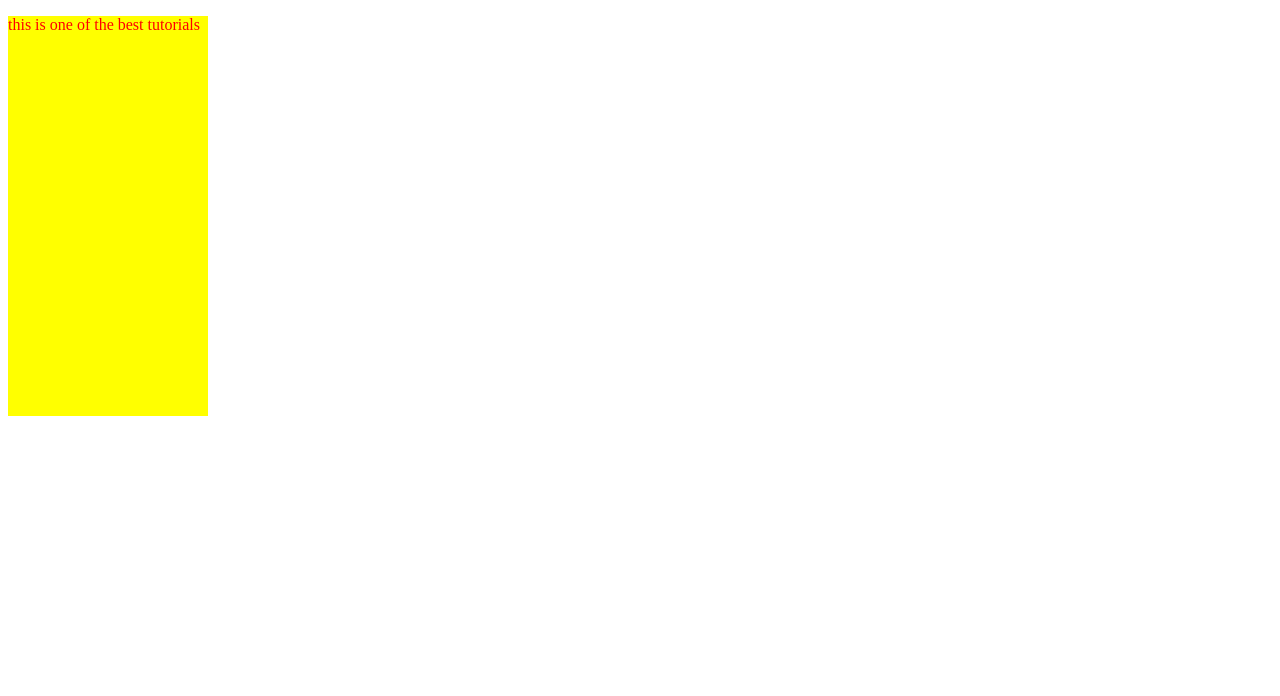
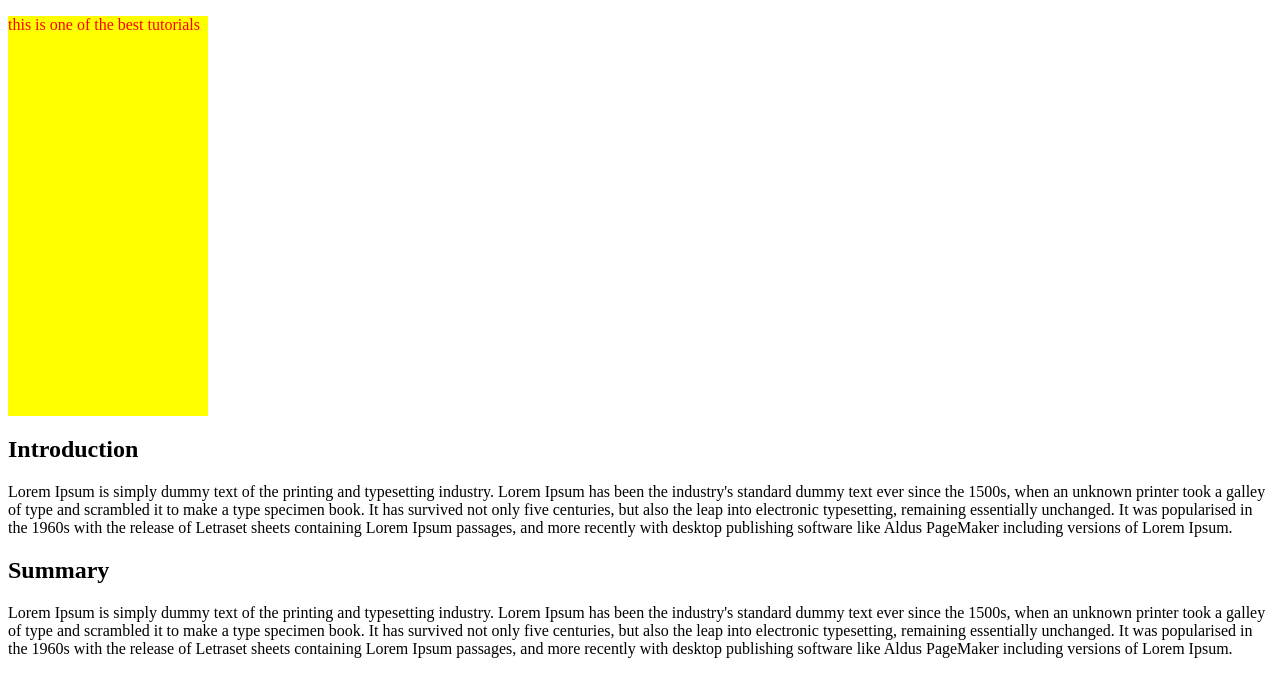
Before and after one commit to pushpendratripathi/SASS-Learning, a plain HTML site: page index.html in a window 1280 px wide. Drawn offline with Linux system fonts and the light colour scheme.

Commit message:
update in index
section box

```diff
--- a/index.html
+++ b/index.html
@@ -9,7 +9,16 @@
 <div>
 	<p> this is one of the best tutorials</p>
 </div>
+<section>
+  <h1>Introduction</h1>
+  <p>Lorem Ipsum is simply dummy text of the printing and typesetting industry. Lorem Ipsum has been the industry's standard dummy text ever since the 1500s, when an unknown printer took a galley of type and scrambled it to make a type specimen book. It has survived not only five centuries, but also the leap into electronic typesetting, remaining essentially unchanged. It was popularised in the 1960s with the release of Letraset sheets containing Lorem Ipsum passages, and more recently with desktop publishing software like Aldus PageMaker including versions of Lorem Ipsum.</p>
+</section>
 
+
+<section>
+  <h1>Summary</h1>
+  <p>Lorem Ipsum is simply dummy text of the printing and typesetting industry. Lorem Ipsum has been the industry's standard dummy text ever since the 1500s, when an unknown printer took a galley of type and scrambled it to make a type specimen book. It has survived not only five centuries, but also the leap into electronic typesetting, remaining essentially unchanged. It was popularised in the 1960s with the release of Letraset sheets containing Lorem Ipsum passages, and more recently with desktop publishing software like Aldus PageMaker including versions of Lorem Ipsum.</p>
+</section>
 
 </h1>
 </body>
```
